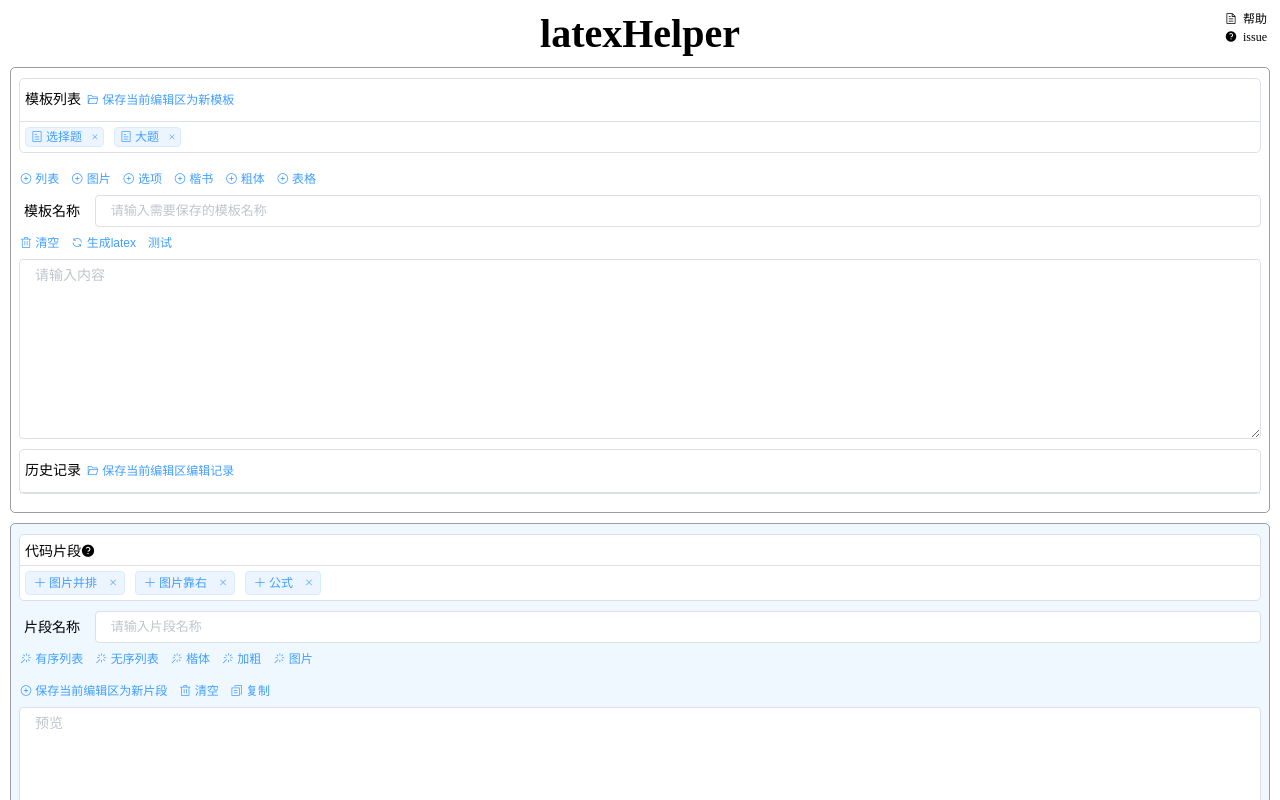
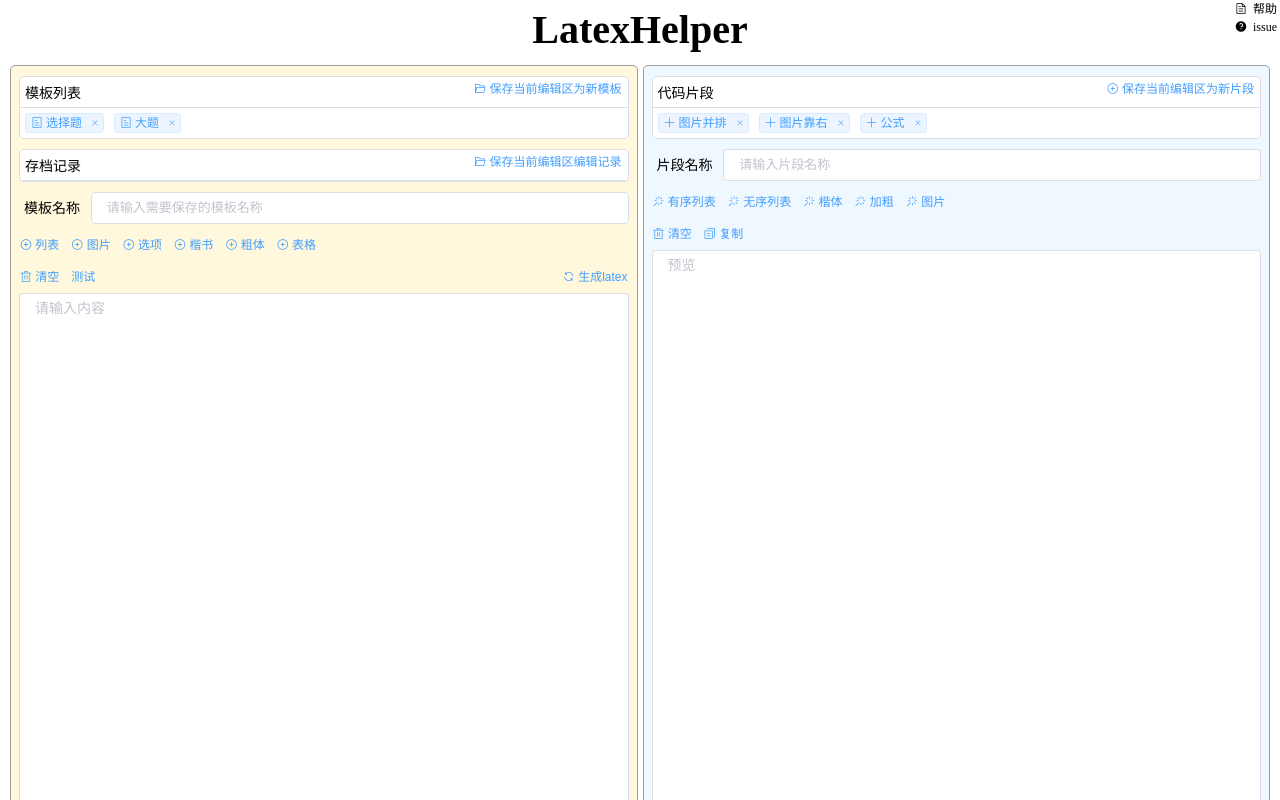
Before and after one commit to Nshcn/latexHelper, a Vue app: page / in a window 1280 px wide. Shown: the top 800 px of the page. Built offline with nearby package versions, Linux system fonts and the light colour scheme.

Commit message:
style: 样式调整

```diff
--- a/src/App.vue
+++ b/src/App.vue
@@ -21,4 +21,7 @@ export default {
 </script>
 
 <style>
+* {
+  margin: 0;
+}
 </style>
--- a/src/components/Edit.vue
+++ b/src/components/Edit.vue
@@ -1,7 +1,7 @@
 <template>
-  <div id="app">
+  <div id="main">
     <header>
-      <span>latexHelper</span>
+      <span>LatexHelper</span>
       <div class="header-right">
         <i class="el-icon-document"
            onclick="window.open('https://github.com/Nshcn/latexHelper')">
@@ -11,7 +11,9 @@
           issue</i>
       </div>
     </header>
+    <div class="content-wrapper">
       <section class="origin-section">
+        <div class="operate-area">
           <div class="templates-wrap wrap">
             <div class="region">
               <div class="up-region">
@@ -36,6 +38,37 @@
                 </el-tag>
               </div>
             </div>
+          </div>
+          <div class="history">
+            <div class="region">
+              <div class="up-region">
+                <span>存档记录</span>
+                <el-button type="text"
+                           size="small"
+                           @click="saveLhHistory">
+                  <i class="el-icon-folder-opened" />
+                  保存当前编辑区编辑记录
+                </el-button>
+              </div>
+              <div class="down-region">
+                <el-tag v-for="item in historyLhStore"
+                        class="tag-item"
+                        size="mini"
+                        :key="item.name"
+                        @close="deleteLhHistory(item.name)"
+                        @click="showLhHistory(item.name)"
+                        closable>
+                  <i class="el-icon-tickets" />
+                  {{item.name}}
+                </el-tag>
+              </div>
+            </div>
+          </div>
+          <div class="name-input">
+            <span>{{titleType==='lh'?'记录名称':'模板名称'}}</span>
+            <el-input v-model="templateName"
+                      size="small"
+                      :placeholder="titleType==='lh'?'请输入需要保存的记录名称':'请输入需要保存的模板名称'"></el-input>
           </div>
           <div class="insert-btn">
             <el-button type="text"
@@ -78,13 +111,8 @@
               </el-button>
             </el-tooltip>
           </div>
-      <div class="name-input">
-        <span>{{titleType==='lh'?'记录名称':'模板名称'}}</span>
-        <el-input v-model="templateName"
-                  size="small"
-                  :placeholder="titleType==='lh'?'请输入需要保存的记录名称':'请输入需要保存的模板名称'"></el-input>
-      </div>
-      <div class="operate-area">
+
+          <div class="btn-wrapper">
             <el-button type="text"
                        size="small"
                        @click="originText = ''">
@@ -92,65 +120,47 @@
               清空
             </el-button>
             <el-button type="text"
+                       v-if="env==='development'"
+                       size="small"
+                       @click="test">测试</el-button>
+            <el-button type="text"
+                       style="float:right"
                        size="small"
                        @click="preview">
               <i class="el-icon-refresh" />
               生成latex
             </el-button>
-        <el-button type="text"
-                   v-if="env==='development'"
-                   size="small"
-                   @click="test">测试</el-button>
+          </div>
         </div>
         <el-input type="textarea"
-                class="text-area"
-                id="edit-area"
+                  class="text-area lh-area"
+                  id="lh-area"
                   placeholder="请输入内容"
+                  :autosize="{ minRows:50}"
                   v-model="originText"
-                :autosize="{ minRows: 8}"
                   @keydown.tab.native="tabInput($event)"
                   show-word-limit>
         </el-input>
-      <div class="history">
-        <div class="region">
-          <div class="up-region">
-            <span>历史记录</span>
-            <el-button type="text"
-                       size="small"
-                       @click="saveLhHistory">
-              <i class="el-icon-folder-opened" />
-              保存当前编辑区编辑记录
-            </el-button>
-          </div>
-          <div class="down-region">
-            <el-tag v-for="item in historyLhStore"
-                    class="tag-item"
-                    size="mini"
-                    :key="item.name"
-                    @close="deleteLhHistory(item.name)"
-                    @click="showLhHistory(item.name)"
-                    closable>
-              <i class="el-icon-tickets" />
-              {{item.name}}
-            </el-tag>
-          </div>
-        </div>
-      </div>
+
       </section>
       <section class="latex-section">
+        <div class="operate-area">
+
           <div class="insert-btn">
             <div class="latex-snippet-wrap">
               <div class="region">
                 <div class="up-region">
                   <span>代码片段</span>
-              <el-tooltip content="点击下方保存当前编辑区为新片段即可添加常用代码片段"
-                          placement="top">
-                <i class="el-icon-question" />
-              </el-tooltip>
+                  <el-button type="text"
+                             size="small"
+                             @click="saveSnippet">
+                    <i class="el-icon-circle-plus-outline" />
+                    保存当前编辑区为新片段
+                  </el-button>
                 </div>
                 <div class="down-region">
                   <el-tag v-for="item in snippetStore"
-                      size="small"
+                          size="mini"
                           class="tag-item"
                           :key="item.name"
                           @close="deleteSnippet(item.name)"
@@ -200,16 +210,10 @@
             <i class="el-icon-magic-stick" />
             图片
           </el-button>
-      <div class="operate-area">
+          <div>
             <el-button type="text"
                        size="small"
-                   @click="saveSnippet">
-          <i class="el-icon-circle-plus-outline" />
-          保存当前编辑区为新片段
-        </el-button>
-        <el-button type="text"
-                   size="small"
-                   @click="clear('latex')">
+                       @click="latexCode = ''">
               <i class="el-icon-delete" />
               清空
             </el-button>
@@ -220,17 +224,19 @@
               复制
             </el-button>
           </div>
+        </div>
         <el-input type="textarea"
                   class="text-area"
                   :class="{active:isActive}"
-                id="preview-area"
+                  id="latex-area"
+                  :autosize="{ minRows:50}"
                   placeholder="预览"
                   v-model="latexCode"
-                :autosize="{ minRows: 8}"
                   @keydown.tab.native="tabInput($event)"
                   show-word-limit>
         </el-input>
       </section>
+    </div>
   </div>
 </template>
 
@@ -340,7 +346,7 @@ export default {
   },
   methods: {
     addMark(type) {
-      let dom = document.getElementById('edit-area')
+      let dom = document.getElementById('lh-area')
       this.originText =
         dom.value.substring(0, dom.selectionStart) +
         `\n${this.ms + type}\n\n${this.ms}\n` +
@@ -557,7 +563,7 @@ export default {
       let endMark = this.ms
       for (let markType of this.markTypeArr) {
         let startMark = this.ms + markType
-        let regStr = new RegExp(`${startMark}[\\s\\S]+?${endMark}`, 'gm')
+        let regStr = new RegExp(`${startMark}[\\s\\S]+?^${endMark}`, 'gm')
 
         result = result.replace(regStr, (item) => {
           let startPos = startMark.length
@@ -852,7 +858,7 @@ export default {
 
     insertSnippet(snippetName) {
       this.snippetName = snippetName
-      let dom = document.getElementById('preview-area')
+      let dom = document.getElementById('latex-area')
       let index = this.snippetStore.findIndex((item) => {
         return item.name === snippetName
       })
@@ -907,12 +913,8 @@ export default {
       }
     },
 
-    clear() {
-      this.latexCode = ''
-    },
-
     convertToLatex(type) {
-      let dom = document.getElementById('preview-area')
+      let dom = document.getElementById('latex-area')
       let selectText = dom.value.substring(dom.selectionStart, dom.selectionEnd)
       this.latexCode =
         dom.value.substring(0, dom.selectionStart) +
@@ -924,18 +926,47 @@ export default {
 </script>
 
 <style>
-#app section {
-  margin: 10px;
+.content-wrapper {
+  display: flex;
+  flex-direction: row;
+  padding: 5px;
+  /* min-height: calc(100vh - 70px); */
+}
+
+.content-wrapper section {
+  flex: 1;
+  display: flex;
+  flex-direction: column;
+}
+
+.content-wrapper .origin-section {
+  margin-right: 0 !important;
+}
+#main section {
+  margin: 0 5px 0 5px;
   border: 1px solid #9d9d9d;
   padding: 0px 8px 8px 8px;
   border-radius: 5px;
 }
-#app header {
+.origin-section {
+  background: cornsilk;
+}
+
+.text-area {
+  flex: 1;
+}
+#latex-area,
+#lh-area {
+  height: 100%;
+}
+#main header {
   font-size: 40px;
   font-weight: 800;
   text-align: center;
-  margin: 10px;
+  padding: 10px;
   position: relative;
+  height: 40px;
+  line-height: 1;
 }
 .header-right {
   display: flex;
@@ -954,7 +985,7 @@ export default {
   margin-right: 3px;
 }
 
-#app header span {
+#main header span {
   cursor: pointer;
 }
 .region {
@@ -966,6 +997,7 @@ export default {
   display: flex;
   flex-direction: column;
 }
+
 .up-region {
   padding: 5px 5px 5px 0;
   height: 100%;
@@ -976,6 +1008,10 @@ export default {
 .up-region span {
   padding-left: 5px;
 }
+.up-region .el-button {
+  float: right;
+  padding: 0;
+}
 .down-region {
   /* overflow: scroll; */
   padding: 0 5px 0 5px;
@@ -984,6 +1020,7 @@ export default {
 .name-input {
   display: flex;
   flex-direction: row;
+  margin-bottom: 5px;
 }
 .name-input span {
   font-size: 14px;
@@ -994,24 +1031,15 @@ export default {
   flex: 1;
 }
 
-#edit-area,
-#preview-area {
-  font-family: consolas fongsong;
-}
-
 * {
   margin: 0;
-}
-.templates-wrap,
-.latex-snippet-wrap {
-  /* padding: 10px; */
 }
 .tag-item {
   margin: 5px 10px 5px 0 !important;
   cursor: pointer;
 }
 
-.active #preview-area {
+.active #latex-area {
   background: black !important;
 }
 
```
Lines whose indentation alone changed are shown as unchanged.
